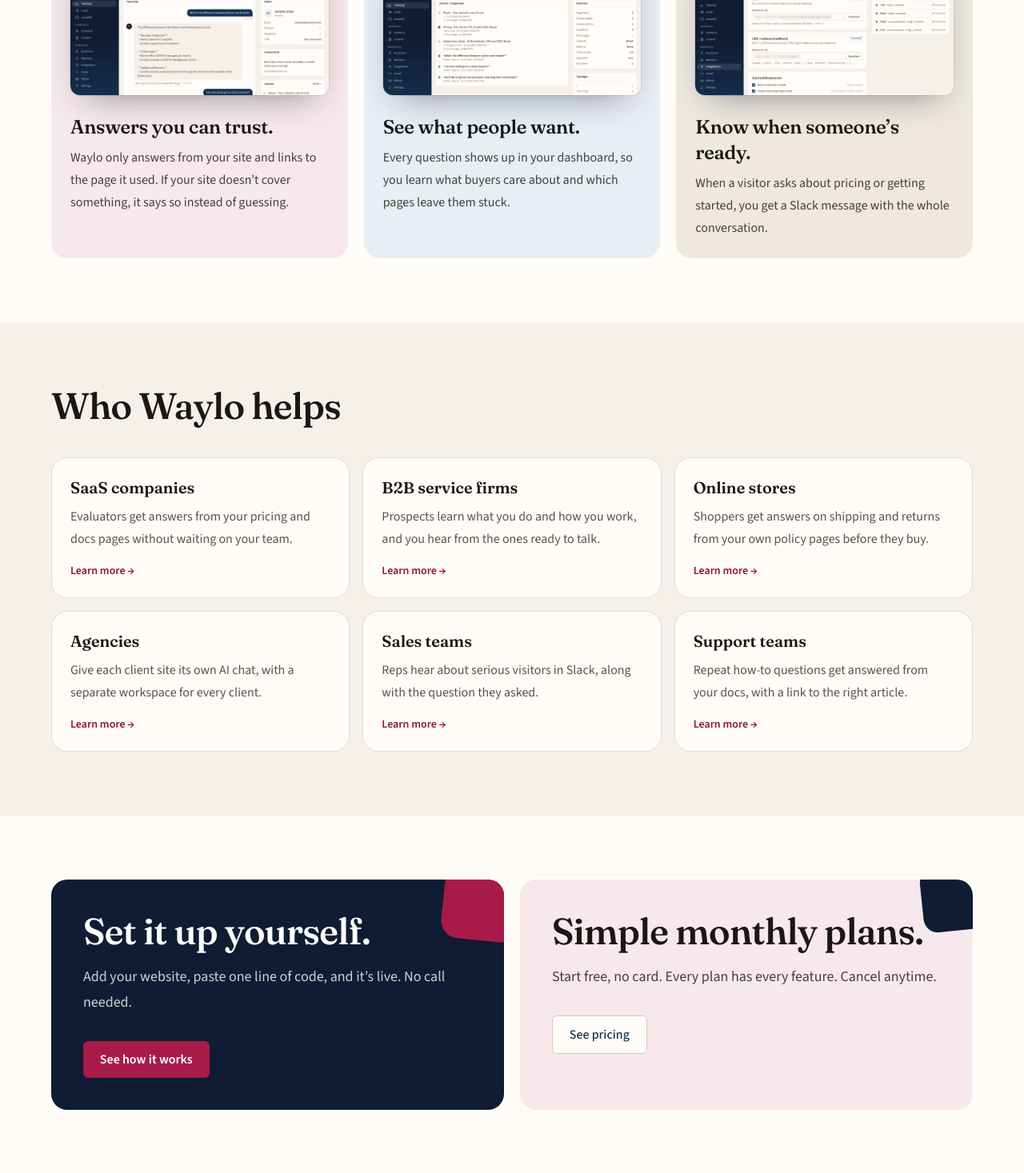
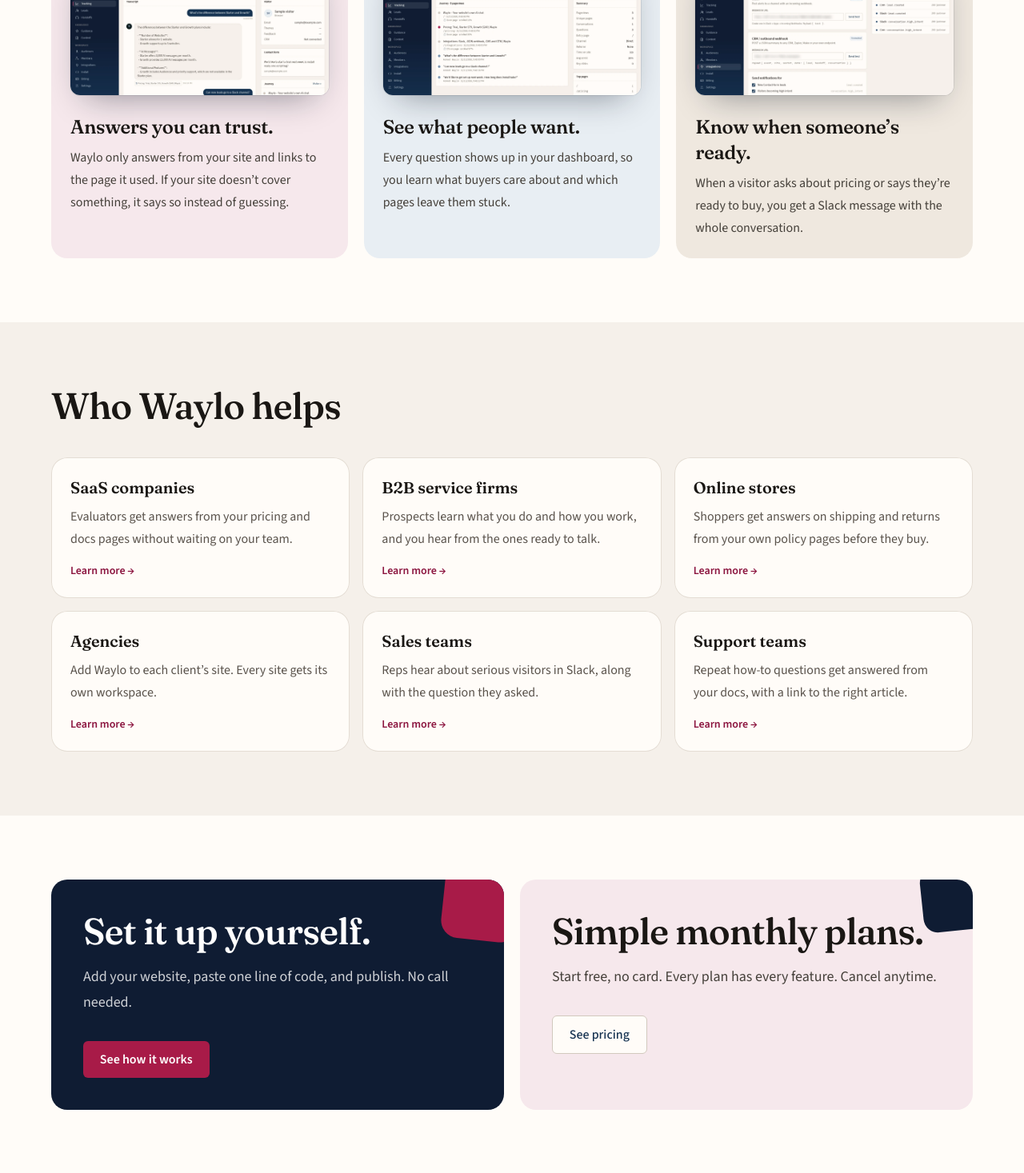
Before and after one commit to mckayluu/waylo, a Next.js app: page / in a window 1280 px wide. Shown: the part 1304-2771 px from the top of the page at 80% size. Built offline with nearby package versions, Linux system fonts and the light colour scheme; no server answers.

Commit message:
Copy fixes: agencies card and claims, ready-to-buy Slack line, setup line, features subhead, admin tour re-crawl wording

```diff
--- a/src/app/admin/_parts/AdminTour.tsx
+++ b/src/app/admin/_parts/AdminTour.tsx
@@ -5,7 +5,7 @@ import { usePathname } from "next/navigation";
 const KEY = "waylo_tour_v1";
 const STEPS: { sel: string; title: string; body: string }[] = [
   { sel: 'a[href="/admin"]', title: "Home: your setup checklist", body: "Six steps from URL to live. Each one turns green on its own as you finish it, including a real install check on your domain." },
-  { sel: 'aside a[href="/admin/content"]', title: "Content: what your bot knows", body: "Waylo reads your sitemap and pages (PDFs too). Re-crawls run automatically on paid plans; you can crawl again any time." },
+  { sel: 'aside a[href="/admin/content"]', title: "Content: what your bot knows", body: "Waylo reads your sitemap and pages (PDFs too). Re-crawls run automatically every 3 days on the Trial, daily on paid plans; you can crawl again any time." },
   { sel: 'aside a[href="/admin/guidance"]', title: "Guidance: how it answers", body: "Add facts, rules and skills, like “never quote custom pricing” or “send security questions to the trust page”." },
   { sel: 'aside a[href="/admin/questions"]', title: "Questions: what visitors ask", body: "Every question with the answer and its sources. Thumbs-down and “not covered” answers show you what to write next." },
   { sel: 'aside a[href="/admin/tracking"]', title: "Tracking: who's ready to buy", body: "Page journeys, traffic source, time on page and scroll depth, scored High / Medium / Low so you know who to follow up with." },
--- a/src/app/features/page.tsx
+++ b/src/app/features/page.tsx
@@ -13,7 +13,7 @@ const groups: G[] = [
   { id: "control", tag: "Guidance & governance", t: "indigo", title: "Control what it says and who can change it", answer: "In Guidance you add facts, set rules for what Waylo must never say, and write skills for specific topics. Roles decide who can change what.", visual: <GuidanceVisual />, items: [["Facts, rules, skills", "Fill content gaps, block risky claims, and plan answers for sensitive topics."], ["Members & roles", "Invite teammates as Owner, Editor, or Viewer."], ["Embed modes", "Launcher, sidebar, or tracking-only, with your color and position."]] },
 ];
 export default function Features() {
-  return <MarketingPage eyebrow="Features" crumb="Features" title="What Waylo does" sub="One script tag adds the chat to your site. The admin shows your team who is ready to buy." answer="Waylo is AI chat for your website. It answers visitor questions from your public pages and links the page behind each answer. It flags buying intent and records each visitor’s journey. It sends ready buyers to Slack or your CRM.">
+  return <MarketingPage eyebrow="Features" crumb="Features" title="What Waylo does" sub="Visitors get answers from your own pages and find the right page fast. Your team sees what they ask and who’s ready to buy." answer="Waylo is AI chat for your website. It answers visitor questions from your public pages and links the page behind each answer. It flags buying intent and records each visitor’s journey. It sends ready buyers to Slack or your CRM.">
     <JsonLd data={[appLd, crumbsLd([["Features", "/features"]])]} />
     <nav aria-label="Feature groups" className="mx-auto mt-6 max-w-5xl px-5 text-sm"><ul className="flex flex-wrap gap-x-5 gap-y-1 border-b border-warm-200 pb-3">{groups.map(g => <li key={g.id}><a href={`#${g.id}`} className="font-medium text-warm-600 hover:text-navy-800">{g.tag}</a></li>)}</ul></nav>
     {groups.map((g, i) => <Section key={g.id} id={g.id} className={i % 2 ? "bg-white" : "w-mesh"}>
--- a/src/app/page.tsx
+++ b/src/app/page.tsx
@@ -26,13 +26,13 @@ function HeroCollage() {
 const does: [string, string, string, string, string][] = [
   ["Answers you can trust.", "Waylo only answers from your site and links to the page it used. If your site doesn’t cover something, it says so instead of guessing.", "/product/admin-conv.webp", "object-[30%_30%]", "w-tile-blush"],
   ["See what people want.", "Every question shows up in your dashboard, so you learn what buyers care about and which pages leave them stuck.", "/product/admin-tracking.webp", "object-[15%_20%]", "w-tile-mist"],
-  ["Know when someone’s ready.", "When a visitor asks about pricing or getting started, you get a Slack message with the whole conversation.", "/product/admin-integrations.webp", "object-[38%_22%]", "w-tile-cream"],
+  ["Know when someone’s ready.", "When a visitor asks about pricing or says they’re ready to buy, you get a Slack message with the whole conversation.", "/product/admin-integrations.webp", "object-[38%_22%]", "w-tile-cream"],
 ];
 const helps: [string, string, string][] = [
   ["SaaS companies", "Evaluators get answers from your pricing and docs pages without waiting on your team.", "/solutions/saas"],
   ["B2B service firms", "Prospects learn what you do and how you work, and you hear from the ones ready to talk.", "/use-cases/b2b-services"],
   ["Online stores", "Shoppers get answers on shipping and returns from your own policy pages before they buy.", "/use-cases/ecommerce"],
-  ["Agencies", "Give each client site its own AI chat, with a separate workspace for every client.", "/use-cases/agencies"],
+  ["Agencies", "Add Waylo to each client’s site. Every site gets its own workspace.", "/use-cases/agencies"],
   ["Sales teams", "Reps hear about serious visitors in Slack, along with the question they asked.", "/solutions/sales"],
   ["Support teams", "Repeat how-to questions get answered from your docs, with a link to the right article.", "/use-cases/support-deflection"],
 ];
@@ -85,7 +85,7 @@ export default function Home() {
             <div id="how" className="w-tile w-band-navy relative overflow-hidden p-8 sm:p-10">
               <div aria-hidden className="absolute -right-5 -top-5 h-24 w-24 rotate-6 rounded-[22px] bg-rasp-600" />
               <h2 className="w-h-lg relative font-semibold text-white">Set it up yourself.</h2>
-              <p className="relative mt-4 text-lg leading-8 text-white/80">Add your website, paste one line of code, and it’s live. No call needed.</p>
+              <p className="relative mt-4 text-lg leading-8 text-white/80">Add your website, paste one line of code, and publish. No call needed.</p>
               <Link href="/how-it-works" className="w-btn-accent w-btn-lg relative mt-8 inline-flex">See how it works</Link>
             </div>
             <div id="pricing" className="w-tile w-tile-blush relative overflow-hidden p-8 sm:p-10">
--- a/src/app/use-cases/page.tsx
+++ b/src/app/use-cases/page.tsx
@@ -11,7 +11,7 @@ const cases: C[] = [
   { id: "marketing", who: "Marketing teams", t: "teal", img: "/marketing/analytics.webp", answer: "Marketing teams use Waylo to answer product questions on the page, with a link to the source, and to see which questions and pages come before a demo request.", pains: ["Visitors leave when the answer is three clicks deep", "Forms capture a name and little else", "It’s hard to tell which pages lead to sales"], scenario: [["Visitor", "Lands on /pricing from a paid ad and asks “Is there a free trial?”"], ["Waylo", "Answers from the pricing page, links it, and tags a pricing signal."], ["Marketer", "Sees the question, the landing page, and the journey in the admin."]], wins: ["Answer product questions at any hour", "Learn the words buyers use", "Find content gaps when Waylo says it doesn’t know"], features: ["Cited answers", "Signals", "Journeys", "Audiences"] },
   { id: "sales", who: "Sales teams", t: "amber", img: "/marketing/team.webp", answer: "Sales teams use Waylo to hear about visitors who show buying intent. A Slack post brings the question, the signals, and a link to the conversation and page journey.", pains: ["Hot visitors leave before a rep sees them", "Inbound leads arrive with no context", "Demo requests sit in a shared inbox"], scenario: [["Visitor", "Asks whether Waylo syncs with HubSpot, then asks for a demo."], ["Waylo", "Answers with a source link, captures name and email, posts to #sales-leads."], ["Rep", "Opens the Slack post, reads the conversation, and replies by email."]], wins: ["Slack alerts for pricing, demo, and integration questions", "Leads arrive with the conversation and journey", "A JSON webhook you can route to HubSpot, Salesforce, or another CRM"], features: ["Handoff", "Slack", "CRM webhooks", "Roles"] },
   { id: "saas", who: "SaaS websites & docs", t: "indigo", img: "/marketing/laptop.webp", answer: "SaaS companies use Waylo to answer technical and pricing questions from their docs and pricing pages, with links. Evaluators find answers faster, and support sees fewer repeat questions.", pains: ["Evaluators can’t find integration and security details", "Support answers the same pre-sales questions every day", "Docs search returns ten links and no answer"], scenario: [["Evaluator", "Asks “Do you support SSO?” in the docs sidebar."], ["Waylo", "Answers from /docs/sso with a source chip and flags a security signal."], ["Team", "Sees the security signal and follows up."]], wins: ["Cite docs pages in answers", "Sidebar mode for docs and help centers", "Tracking-only mode to measure intent first"], features: ["Sidebar mode", "Guidance skills", "Track mode"] },
-  { id: "agencies", who: "Agencies and multi-site teams", t: "teal", img: "/marketing/collab.webp", answer: "Agencies use Waylo to run cited-answer chat on client sites, with a workspace per client so each has its own crawl, guidance, branding, and lead routing.", pains: ["Clients ask for chat but worry it will make things up", "Each site needs different rules and routing", "Clients need access without admin rights"], scenario: [["Agency", "Adds a client domain and crawls it in the background."], ["Waylo", "Applies that client’s facts, rules, and brand color."], ["Client", "Gets viewer access and their own Slack channel for leads."]], wins: ["Up to 3 sites on Growth", "Guidance and color for each site", "Viewer roles for clients"], features: ["Multi-site", "Guidance", "Roles", "Webhooks"] },
+  { id: "agencies", who: "Agencies and multi-site teams", t: "teal", img: "/marketing/collab.webp", answer: "Agencies use Waylo to run cited-answer chat on client sites, with a workspace per client so each has its own crawl, guidance, branding, and lead routing.", pains: ["Clients ask for chat but worry it will make things up", "Each site needs different rules and routing", "Clients need access without admin rights"], scenario: [["Agency", "Adds a client domain and crawls it in the background."], ["Waylo", "Applies that client’s facts, rules, and brand color."], ["Client", "Gets viewer access and their own Slack channel for leads."]], wins: ["A workspace per client site", "Guidance and color for each site", "Viewer roles for clients"], features: ["Workspace per site", "Guidance", "Roles", "Webhooks"] },
 ];
 const qa: [string, string][] = cases.map(c => [`How do ${c.who.toLowerCase()} use Waylo?`, c.answer]);
 export default function UseCases() {
--- a/src/lib/pages/usecases.ts
+++ b/src/lib/pages/usecases.ts
@@ -7,7 +7,7 @@ export const USECASES: InfoDef[] = [
   answer: "Agencies set up a separate Waylo workspace for each client site. Each one has its own crawl, guidance, branding, Slack or webhook routing, and plan. You can invite the client as a Viewer, so they can read conversations and leads without changing settings.",
   metaTitle: "Waylo for agencies: cited AI chat for client sites", metaDesc: "How agencies run Waylo on client sites, with a workspace per client, the client’s own pages as the only source, per-client branding and Slack routing, and viewer access for clients.",
   blocks: [
-    { t: "split", eyebrow: "The pitch to your client", h: "What changes on the client’s site", left: { title: "What the client gets", items: ["Answers from their pages, with links", "An honest “I don’t know” when the pages are silent", "Leads and hot visitors in their Slack channel", "A weekly list of the questions their site doesn’t answer"] }, right: { title: "What you own", items: ["The crawl and the Guidance (facts, rules, skills)", "Branding, from assistant name to color and greeting", "The install, which is one tag in their CMS or GTM", "A monthly content report built from Questions"] } },
+    { t: "split", eyebrow: "The pitch to your client", h: "What changes on the client’s site", left: { title: "What the client gets", items: ["Answers from their pages, with links", "An honest “I don’t know” when the pages are silent", "Leads and hot visitors in their Slack channel", "A list of the questions their site doesn’t answer"] }, right: { title: "What you own", items: ["The crawl and the Guidance (facts, rules, skills)", "Branding, from assistant name to color and greeting", "The install, which is one tag in their CMS or GTM", "Content ideas you pull from Questions"] } },
     { t: "steps", eyebrow: "Per client", h: "A setup you can repeat", items: [["Create the client’s workspace", "[Sign up](/signup) with the client’s company name. Invite yourself and the client."], ["Crawl their site", "Check Content for thin or missing pages before go-live."], ["Write guidance", "What they don’t offer, how they talk, when to hand off."], ["Brand it", "Assistant name, accent color, greeting."], ["Route leads", "Their Slack webhook or their CRM through Zapier or Make."], ["Install and publish", "Paste the tag, then turn off Preview."]] },
     { t: "spec", eyebrow: "Access", h: "Who can do what", rows: [["Owner", "Members, integrations, deletions, plus everything below."], ["Editor", "Content, crawl, guidance, settings."], ["Viewer", "Reads conversations, leads, questions, and journeys. Can’t edit."], ["Billing", "Each workspace has its own plan in Stripe Checkout."]] },
     { t: "limits", items: ["There’s no agency dashboard that rolls up all clients in one view.", "There’s no agency pricing or white-label. The widget footer reads “waylo · answers from this site.”", "Each client workspace is billed on its own plan."] },
--- a/src/lib/solutions.ts
+++ b/src/lib/solutions.ts
@@ -28,14 +28,14 @@ export const SOLUTIONS: Solution[] = [
     setup: [["Crawl marketing and docs", "Include docs and pricing pages in the crawl."], ["Choose a mode for each page", "Use the launcher on marketing pages, the sidebar on docs, and data-mode=\"track\" where you just want data."], ["Add skills", "Tell Waylo how to handle security or SSO questions."], ["Watch the gaps", "Unanswered questions show where docs need work."]],
     signals: ["Security and SSO", "API and integrations", "Pricing tiers", "Migration questions"],
     faqs: [["Can Waylo run in our docs?", "Yes. Sidebar mode is made for docs and help centers. Set data-mode=\"sidebar\" on the script tag."], ["Will it make up answers about features we don’t have?", "Waylo answers from crawled pages and facts you add. When your content doesn’t cover a question, it says so and offers a handoff."], ["Can we measure before turning chat on?", "Yes. Track mode records journeys and signals without showing chat."]] },
-  { id: "agencies", who: "Agencies and multi-site teams", short: "Run cited chat across client sites", t: "teal", img: "/marketing/collab.webp",
+  { id: "agencies", who: "Agencies and multi-site teams", short: "Cited chat on each client’s site", t: "teal", img: "/marketing/collab.webp",
     headline: "Waylo for agencies", sub: "Give each client site its own Waylo workspace. Each one gets its own crawl, guidance, assistant name and color, and Slack or webhook routing.",
     answer: "Agencies use Waylo to run cited-answer chat on client sites, with a separate workspace per client so each has its own crawl, guidance, branding, and lead routing.",
     pains: ["Clients want AI chat but worry it will make things up", "Each site needs different rules and routing", "Clients need access without admin rights"],
     scenario: [["Agency", "Adds a client domain and crawls it in the background."], ["Waylo", "Applies that client’s facts, rules, and brand color."], ["Client", "Gets viewer access and their own Slack channel for leads."]],
-    wins: ["A workspace per client site", "Per-client guidance and color", "Viewer roles for clients"], features: ["Multi-site", "Guidance", "Roles", "Webhooks"],
+    wins: ["A workspace per client site", "Per-client guidance and color", "Viewer roles for clients"], features: ["Workspace per site", "Guidance", "Roles", "Webhooks"],
     setup: [["One workspace per client", "Every client gets its own crawl and knowledge."], ["Brand each site", "Set the widget color and voice for each client."], ["Route each site", "Each client gets its own Slack channel and webhook."], ["Invite clients", "Viewer roles let clients read conversations without admin rights."]],
     signals: ["Per-site leads", "Per-site questions", "Content gaps", "Journeys"],
-    faqs: [["How many sites can I run?", "Each workspace is billed on its own plan. Trial and Starter cover 1 site and Growth covers up to 3. Each client is its own workspace, so add as many as you need."], ["Can each client have different rules?", "Yes. Facts, rules, guidance skills, branding, and routing live in each client’s workspace."], ["Can clients log in?", "Yes. Invite them with a viewer role so they can see conversations and leads without changing settings."]] },
+    faqs: [["How many sites can I run?", "Each client site gets its own workspace and its own plan. Trial and Starter cover 1 site and Growth covers up to 3. There’s no agency account that groups client workspaces."], ["Can each client have different rules?", "Yes. Facts, rules, guidance skills, branding, and routing live in each client’s workspace."], ["Can clients log in?", "Yes. Invite them with a viewer role so they can see conversations and leads without changing settings."]] },
 ];
 export const getSolution = (id: string) => SOLUTIONS.find(s => s.id === id);
```
